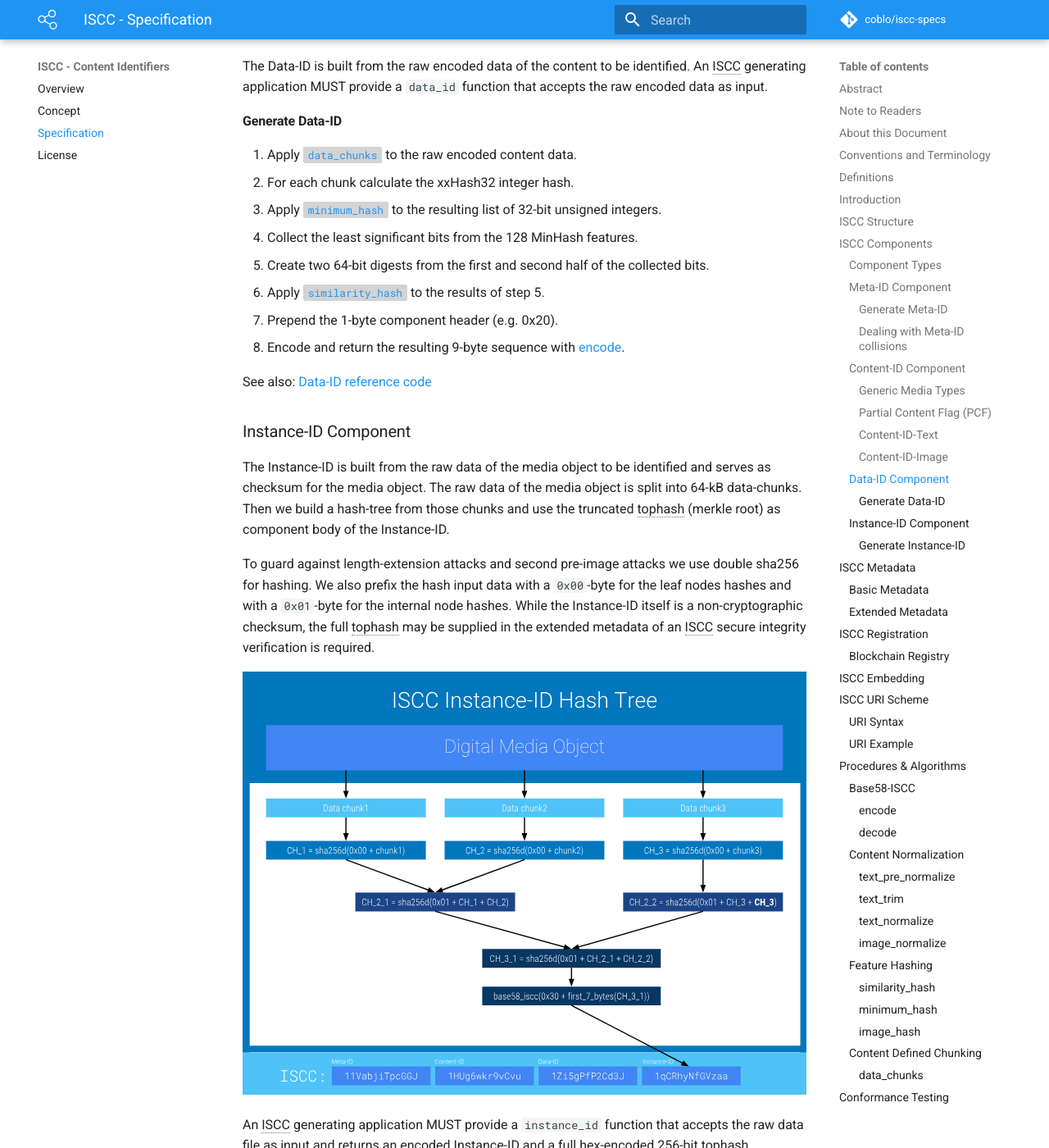
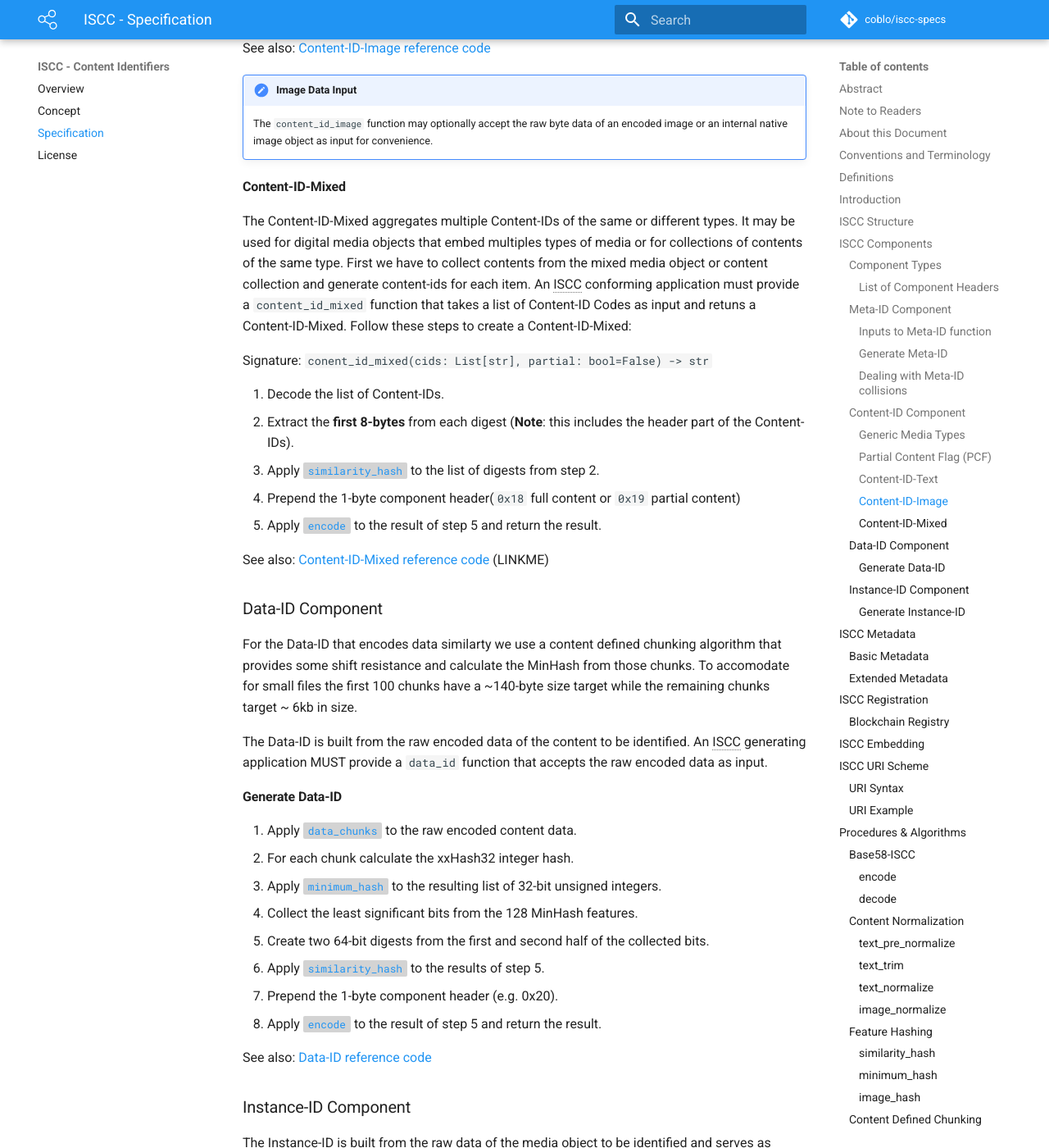
Before and after one commit to iscc/iscc-specs, an MkDocs documentation site: the page built from docs/specification.md, in a window 1280 px wide and 1400 px high, scrolled down 10325 px. Shown: the whole window at 82% size. Built offline with MkDocs 1.6.1 and Material for MkDocs 9.7.7, drawn with Linux system fonts in a browser that asks for light colours; comment, search, counter and statistics services are not loaded; old or Windows-style settings are respelled for this version of MkDocs; some of the changed text lies outside the part shown.

Commit message:
Add Content-ID-Mixed to specification and tests.

```diff
--- a/docs/specification.md
+++ b/docs/specification.md
@@ -2,7 +2,7 @@ title: ISCC - Specification
 description: Draft Specification of International Standard Content Codes
 authors: Titusz Pan
 
-# ISCC - Specification v0.9.7
+# ISCC - Specification v0.9.8
 
 !!! attention
 
@@ -104,25 +104,33 @@ The 1-byte header of each component is subdivided into 2 nibbles (4 bits). The f
 
 The header only needs to be carried in the encoded representation. As similarity searches accross different components are of little use, the type information contained in the header of each component can be safely ignored after an ISCC has been decomposed and internaly typed by an application.
 
-The body section of each component is always 8-bytes and can thus be fit into a 64-bit integer for efficient data processing.
+#### List of Component Headers
 
-| Component              | Nibble-1 | Nibble-2                        | Byte |
-| :--------------------- | :------- | :------------------------------ | :--- |
-| *Meta-ID*              | 0000     | 0000 - ISCC version (0)         | 0x00 |
-| *Content-ID*-Text      | 0001     | 0000 - Content Type Text        | 0x10 |
-| *Content-ID-Text PCF*  | 0001     | 0001 - Content Type Text  + PCF | 0x11 |
-| *Content-ID-Image*     | 0001     | 0010 - Content Type Image       | 0x12 |
-| *Content-ID-Image PCF* | 0001     | 0011 - Content Type Image + PCF | 0x13 |
-| *Content-ID-Audio*     | 0001     | 0100 - Content Type Audio       | 0x14 |
-| *Content-ID-Audio PCF* | 0001     | 0101 - Content Type Audio + PCF | 0x15 |
-| *Data-ID*              | 0010     | 0000 - Reserved                 | 0x20 |
-| *Instance-ID*          | 0011     | 0000 - Reserved                 | 0x30 |
+| Component                | Nibble-1 | Nibble-2                        | Byte |
+| :----------------------- | :------- | :------------------------------ | :--- |
+| **Meta-ID**              | 0000     | 0000 - ISCC version 1           | 0x00 |
+| **Content-ID-Text**      | 0001     | 0000 - Content Type Text        | 0x10 |
+| **Content-ID-Text PCF**  | 0001     | 0001 - Content Type Text  + PCF | 0x11 |
+| **Content-ID-Image**     | 0001     | 0010 - Content Type Image       | 0x12 |
+| **Content-ID-Image PCF** | 0001     | 0011 - Content Type Image + PCF | 0x13 |
+| *Content-ID-Audio*       | 0001     | 0100 - Content Type Audio       | 0x14 |
+| *Content-ID-Audio PCF*   | 0001     | 0101 - Content Type Audio + PCF | 0x15 |
+| *Content-ID-Video*       | 0001     | 0110 - Content Type Video       | 0x16 |
+| *Content-ID-Video PCF*   | 0001     | 0111 - Content Type Video + PCF | 0x17 |
+| **Content-ID-Mixed**     | 0001     | 1000 - Content Type Mixed       | 0x18 |
+| **Content-ID Mixed PCF** | 0001     | 1001 - Content Type Mixed + PCF | 0x19 |
+| **Data-ID**              | 0010     | 0000 - Reserved                 | 0x20 |
+| **Instance-ID**          | 0011     | 0000 - Reserved                 | 0x30 |
+
+The body section of each component is specific to the component and always 8-bytes and can thus be fit into a 64-bit integer for efficient data processing. The following sections give an overview of how the differen components work and how they are generated.
 
 ### Meta-ID Component
 
 The Meta-ID component starts with a 1-byte header `00000000`. The first nibble `0000` indicates that this is a Meta-ID component type. The second nibble `0000` indicates that it belongs to an ISCC of version 1. All subsequent components are expected to follow the specification of a version 1 ISCC.
 
 The Meta-ID body is built from a 64-bit `similarity_hash` over 4-character n-grams of the basic metadata of the content to be identified.  The basic metadata supplied to the META-ID generating function is assumed to be UTF-8 encoded. Errors that occur during the decoding of such a bytestring input to a native Unicode MUST terminate the process and must not be silenced. An ISCC generating application MUST provide a `meta_id` function that accepts minimal and generic metadata and returns a [Base58-ISCC encoded](#base58-iscc) Meta-ID component and trimmed metadata.
+
+#### Inputs to Meta-ID function
 
 | Name    | Type    | Required | Description                                                  |
 | :------ | :------ | :------- | :----------------------------------------------------------- |
@@ -138,7 +146,8 @@ The Meta-ID body is built from a 64-bit `similarity_hash` over 4-character n-gra
 
 An ISCC generating application must follow these steps in the given order to produce a stable Meta-ID:
 
-1. Apply [`text_pre_normalize`](#text_pre_normalize) separately to the  `title` and `extra` inputs.
+1. Verify the requested ISCC version is supported by your implementation.
+2. Apply [`text_pre_normalize`](#text_pre_normalize) separately to the  `title` and `extra` inputs.
 2. Apply [`text_trim`](#text_trim) to the results of step 1. *The results of this step MUST be supplied as basic metadata for ISCC registration.*
 3. Concatenate trimmed`title` and `extra` from using a space ( `\u0020`) as a seperator.
 4. Apply [`text_normalize`](#text_normalize) to the results of step 3.
@@ -180,13 +189,13 @@ A Content-ID is generated in two broad steps. In the first step, we extract and
 
 The  Content-ID type is signaled by the first 3 bits of the second nibble of the first byte of the Content-ID:
 
-| Conent-ID Type | Nibble-2 Bits 0-3 | Description                                        |
+| Conent-ID Type | Nibble 2 Bits 0-3 | Description                                        |
 | :------------- | :---------------- | -------------------------------------------------- |
 | text           | 000               | Generated from extracted and normalized plain-text |
 | image          | 001               | Generated from normalized gray-scale pixel data    |
 | *audio*        | *010*             | To be defined in later version of specification    |
 | *video*        | *011*             | To be defined in later version of specification    |
-| *mixed*        | *100*             | To be defined in later version of specification    |
+| mixed          | 100               | Generated from multiplde Content-IDs               |
 |                | 101, 110, 111     | Reserved for future versions of specification      |
 
 #### Partial Content Flag (PCF)
@@ -240,6 +249,20 @@ See also: [Content-ID-Image reference code](https://github.com/coblo/iscc-specs/
 !!! note "Image Data Input"
     The `content_id_image` function may optionally accept the raw byte data of an encoded image or an internal native image object as input for convenience.
 
+#### Content-ID-Mixed
+
+The Content-ID-Mixed aggregates multiple Content-IDs of the same or different types. It may be used for digital media objects that embed multiples types of media or for collections of contents of the same type. First we have to collect contents from the mixed media object or content collection and generate content-ids for each item. An ISCC conforming application must provide a `content_id_mixed` function that takes a list of Content-ID Codes as input and retuns a Content-ID-Mixed. Follow these steps to create a Content-ID-Mixed:
+
+Signature: `conent_id_mixed(cids: List[str], partial: bool=False) -> str`
+
+1. Decode the list of Content-IDs.
+2. Extract the **first 8-bytes** from each digest (**Note**: this includes the header part of the Content-IDs).
+4. Apply [`similarity_hash`](#similarity_hash) to the list of digests from step 2.
+4. Prepend the 1-byte component header(`0x18` full content or `0x19` partial content)
+5. Apply [`encode`](#encode) to the result of step 5 and return the result.
+
+See also: [Content-ID-Mixed reference code]() (LINKME)
+
 ### Data-ID Component
 
 For the Data-ID that encodes data similarty we use a content defined chunking algorithm that provides some shift resistance and calculate the MinHash from those chunks. To accomodate for small files the first 100 chunks have a ~140-byte size target while the remaining chunks target ~ 6kb in size.
@@ -255,7 +278,7 @@ The Data-ID is built from the raw encoded data of the content to be identified.
 5. Create two 64-bit digests from the first and second half of the collected bits.
 6. Apply [`similarity_hash`](#similarity_hash) to the results of step 5.
 7. Prepend the 1-byte component header (e.g. 0x20).
-8. Encode and return the resulting 9-byte sequence with [encode](#encode).
+8. Apply [`encode`](#encode) to the result of step 5 and return the result.
 
 See also: [Data-ID reference code](https://github.com/coblo/iscc-specs/blob/master/src/iscc/iscc.py#L115)
 
@@ -530,4 +553,5 @@ An application that claims ISCC conformance MUST pass the ISCC conformance test
 *[tophash]: Root hash of an Instance-ID hash-tree
 
 [#Charikar2002]:  http://dx.doi.org/10.1145/509907.509965 "Charikar, M.S., 2002, May. Similarity estimation techniques from rounding algorithms. In Proceedings of the thiry-fourth annual ACM symposium on Theory of computing (pp. 380-388). ACM."
+
 [#WenXia2016]: http://dx.doi.org/10.1109/TC.2016.2595565 "Wen Xia, Yukun Zhou, Hong Jiang, Yu Hua, Yuchong Hu, Yucheng Zhang, Qing Liu, 2016. FastCDC: a Fast and Efficient Content-Defined Chunking Approach for Data Deduplication."
--- a/mkdocs.yml
+++ b/mkdocs.yml
@@ -10,7 +10,7 @@ repo_url: 'https://github.com/coblo/iscc-specs'
 edit_uri: 'edit/master/docs/'
 
 # Copyright
-copyright: 'Copyright © 2016-2017 Content Blockchain Project | ISCC: 11ZFVFc87RhdH-1HWMGKrLkhzSn-1ZYcPCjTCjGEr'
+copyright: 'Copyright © 2016-2017 Content Blockchain Project | ISCC: 11ZFVFc87RhdH-1HWMGKt9TCwFG'
 
 # Documentation and Theme
 theme:
--- a/setup.py
+++ b/setup.py
@@ -13,7 +13,7 @@ def readme():
 
 setup(
     name='iscc',
-    version='0.9.7',
+    version='0.9.8',
     description="ISCC: Reference Implementation",
     long_description=readme(),
     author="Titusz Pan",
--- a/stamp.py
+++ b/stamp.py
@@ -28,7 +28,7 @@ def get_content(mode='text'):
 
 def spec_iscc():
     title = "ISCC - Specification"
-    extra = "v0.9.7"
+    extra = "v0.9.8"
     text = open('docs/specification.md', encoding='utf-8').read()
     data = open('docs/specification.md', 'rb').read()
     mid, title, extra = iscc.meta_id(title, extra)
```
Also changed, not shown: other parts of docs/specification.md (+1 -1 lines), 6 other files.
